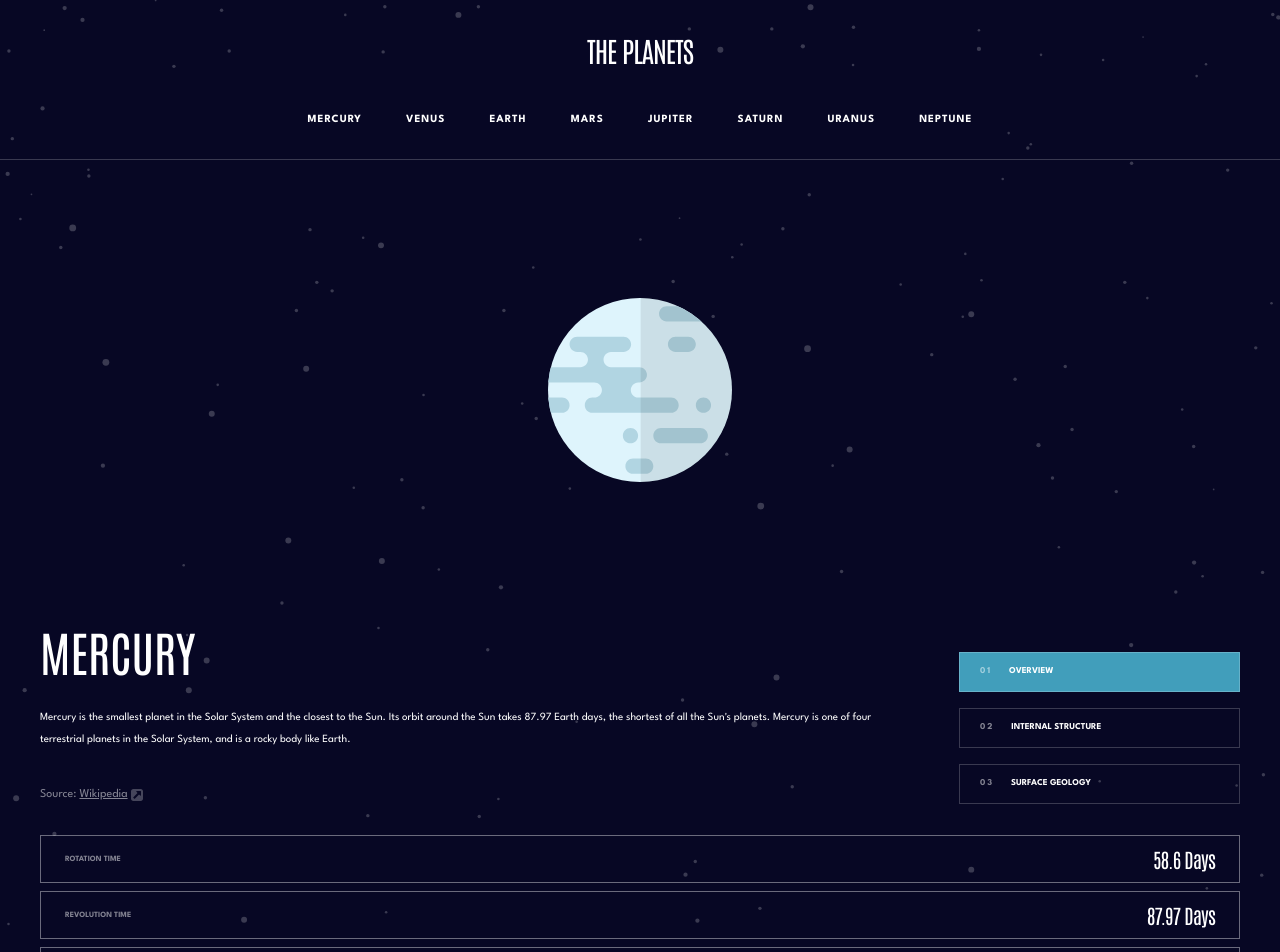
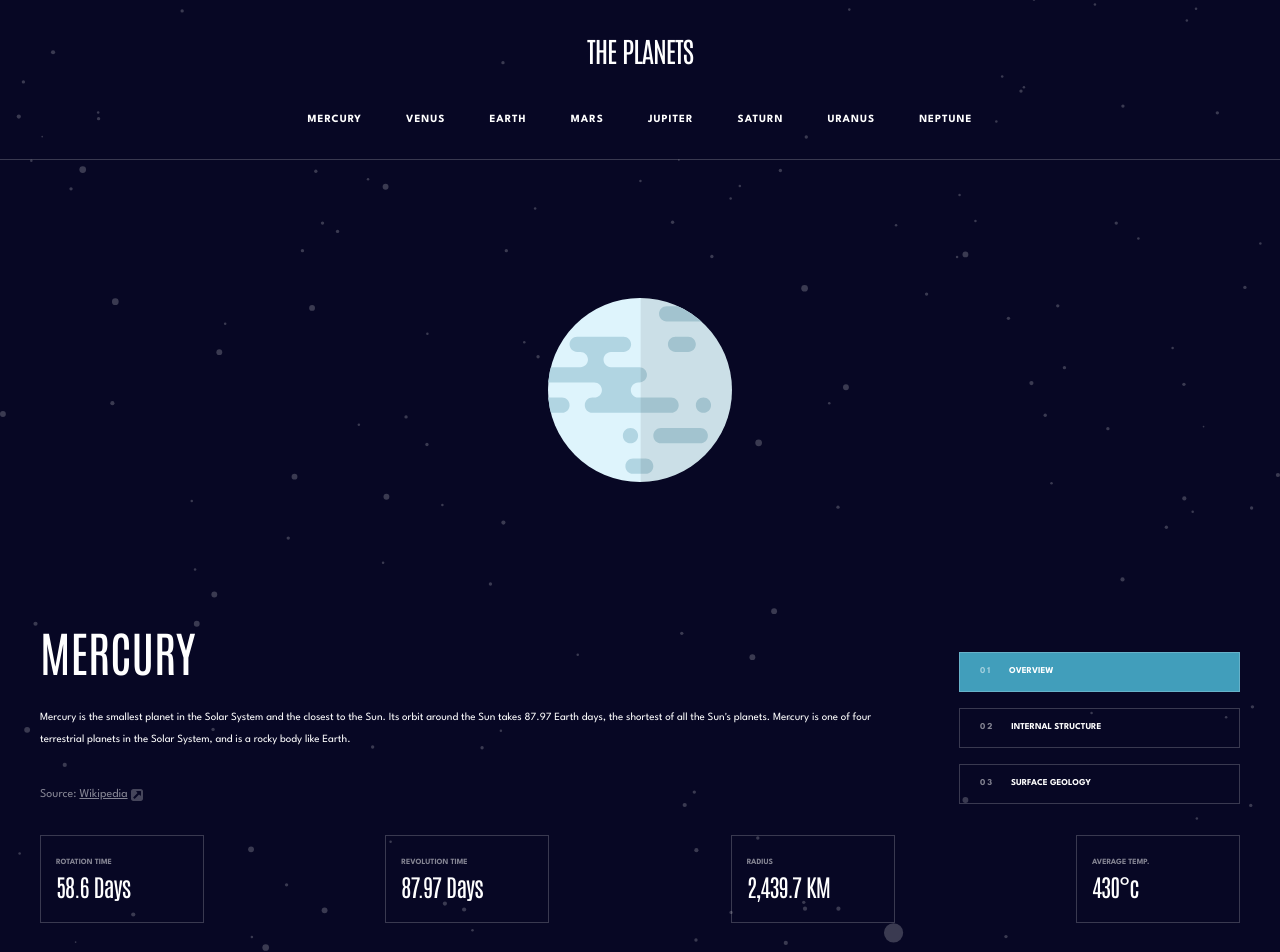
Before and after one commit to Afolabi-bit/space, a React (Vite) app: page / in a window 1280 px wide. Shown: the top 952 px of the page. Built offline with nearby package versions, Linux system fonts and the light colour scheme.

Commit message:
medium screens done

```diff
--- a/src/components/Hero.jsx
+++ b/src/components/Hero.jsx
@@ -103,7 +103,7 @@ const Hero = ({ images, name, text, wiki_link, details }) => {
 						height: mobileImageDimension,
 						width: mobileImageDimension,
 					}}
-					className="img-wrapper-mobile md:hidden"
+					className="img-wrapper-mobile  md:hidden"
 				>
 					{section !== "structures" && (
 						<img
@@ -131,13 +131,13 @@ const Hero = ({ images, name, text, wiki_link, details }) => {
 				</div>
 
 				{/* Images for Tablet screens */}
-				<div className="hidden md:flex justify-center items-center w-full h-[460px]">
+				<div className="hidden  md:flex justify-center items-center w-full h-[460px]">
 					<div
 						style={{
 							height: tabletImageDimension,
 							width: tabletImageDimension,
 						}}
-						className="img-wrapper-tablet relative"
+						className="img-wrapper-tablet  relative"
 					>
 						{section !== "structures" && (
 							<img
@@ -156,8 +156,8 @@ const Hero = ({ images, name, text, wiki_link, details }) => {
 						{section === "surface" && (
 							<img
 								className={`${
-									page === "Saturn" && "bottom-[-5px]"
-								} absolute w-[120px] h-[120px] object-contain left-[50%] translate-x-[-50%] bottom-[-95px]`}
+									page === "Saturn" && "bottom-[1px]"
+								} absolute w-[120px] h-[120px] object-contain left-[50%] translate-x-[-50%] bottom-[-90px]`}
 								src={images.geology}
 								alt=""
 							/>
@@ -169,7 +169,7 @@ const Hero = ({ images, name, text, wiki_link, details }) => {
 					<div className="text text-center md:min-w-[339px]  md:text-left">
 						<h1>{name}</h1>
 						<p className="paragraph font-spartan">{text}</p>
-						<p className="source font-spartan md:justify-start  w-fit">
+						<p className="source font-spartan md:justify-start  md:w-fit">
 							<span>Source: </span>{" "}
 							<a
 								href={wiki_link}
@@ -183,7 +183,7 @@ const Hero = ({ images, name, text, wiki_link, details }) => {
 							</a>
 						</p>
 					</div>
-					<div className="min-w-[281px] h-[152px] flex flex-col gap-[16px] ">
+					<div className=" hidden min-w-[281px] h-[152px] md:flex flex-col gap-[16px] ">
 						<button
 							onClick={() => changeSection("overview")}
 							className={`w-full border border-white border-opacity-[0.2] h-[40px] font-spartan font-[700] text-[9px] leading-[25px] tracking-[1.92] uppercase text-white text-left px-[20px]  transition-all ${
@@ -219,6 +219,7 @@ const Hero = ({ images, name, text, wiki_link, details }) => {
 						</button>
 					</div>
 				</div>
+
 				<FooterData details={details} />
 			</div>
 		</>
--- a/src/index.css
+++ b/src/index.css
@@ -140,6 +140,9 @@ text-decoration: underline;
 }
 
 @media screen and (min-width: 768px) {
+    .hero{
+        min-height: fit-content;
+    }
     .hero .text h1 {
         font-size: 48px;
         line-height: 62px;
--- a/src/layout/FooterData.jsx
+++ b/src/layout/FooterData.jsx
@@ -2,7 +2,7 @@ import DetailsCard from "../utilities/DetailsCard";
 
 const FooterData = ({ details }) => {
 	return (
-		<div className="w-full flex flex-col gap-[8px]">
+		<div className="w-full  flex flex-col gap-[8px] md:flex-row md:justify-between">
 			<DetailsCard
 				parameter={"rotation time"}
 				detail={details.rotation}
--- a/src/pagesComponent/Page.jsx
+++ b/src/pagesComponent/Page.jsx
@@ -34,7 +34,7 @@ const Page = () => {
 			: geology.source;
 
 	return (
-		<section className="">
+		<section>
 			{!navIsActive && (
 				<Hero
 					name={name}
--- a/src/utilities/DetailsCard.jsx
+++ b/src/utilities/DetailsCard.jsx
@@ -1,10 +1,10 @@
 const DetailsCard = ({ parameter, detail }) => {
 	return (
-		<div className="border border-white border-opacity-[0.4] w-full h-[48px] px-[24px] flex justify-between items-center">
+		<div className="border border-white border-opacity-[0.2] w-full h-[48px] px-[24px] flex justify-between items-center md:w-[164px] md:h-[88px] md:flex-col md:justify-center md:items-start md:px-[15px] md:pb-[19px] md:pt-[16px] ">
 			<p className="font-spartan font-[700] text-[8px] leading-[16px] tracking-[0.727] uppercase text-[#ffffff80] mix-blend-normal ">
 				{parameter}
 			</p>
-			<h3 className="font-antonio font-[400] text-[20px] leading-[26px] text-right tracking-[-0.75px] text-white">
+			<h3 className="font-antonio font-[400] text-[20px] leading-[26px] text-right tracking-[-0.75px] text-white md:text-[24px] md:leading-[31px] md:tracking-[-0.9px]  ">
 				{detail}
 			</h3>
 		</div>
```
